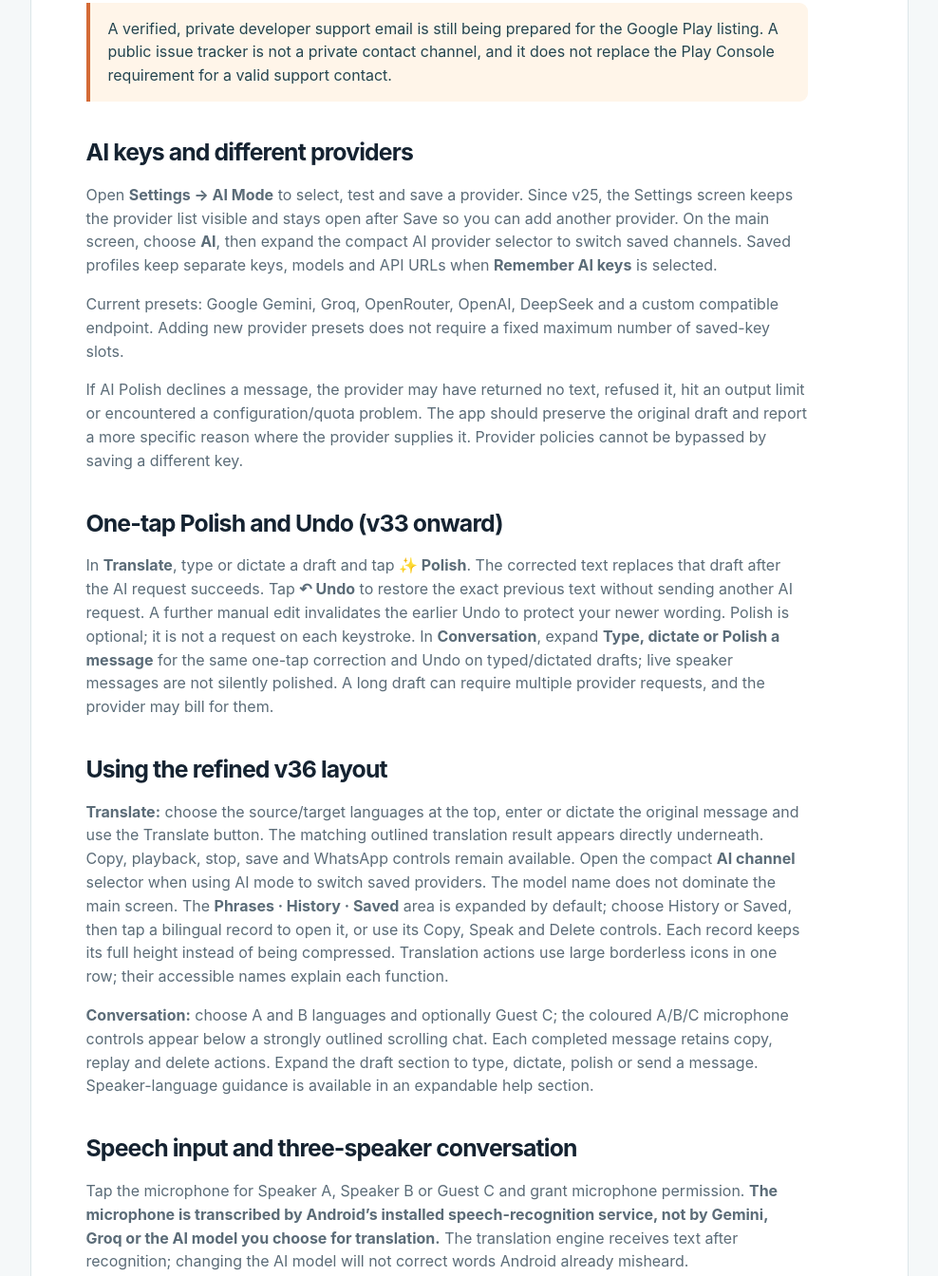
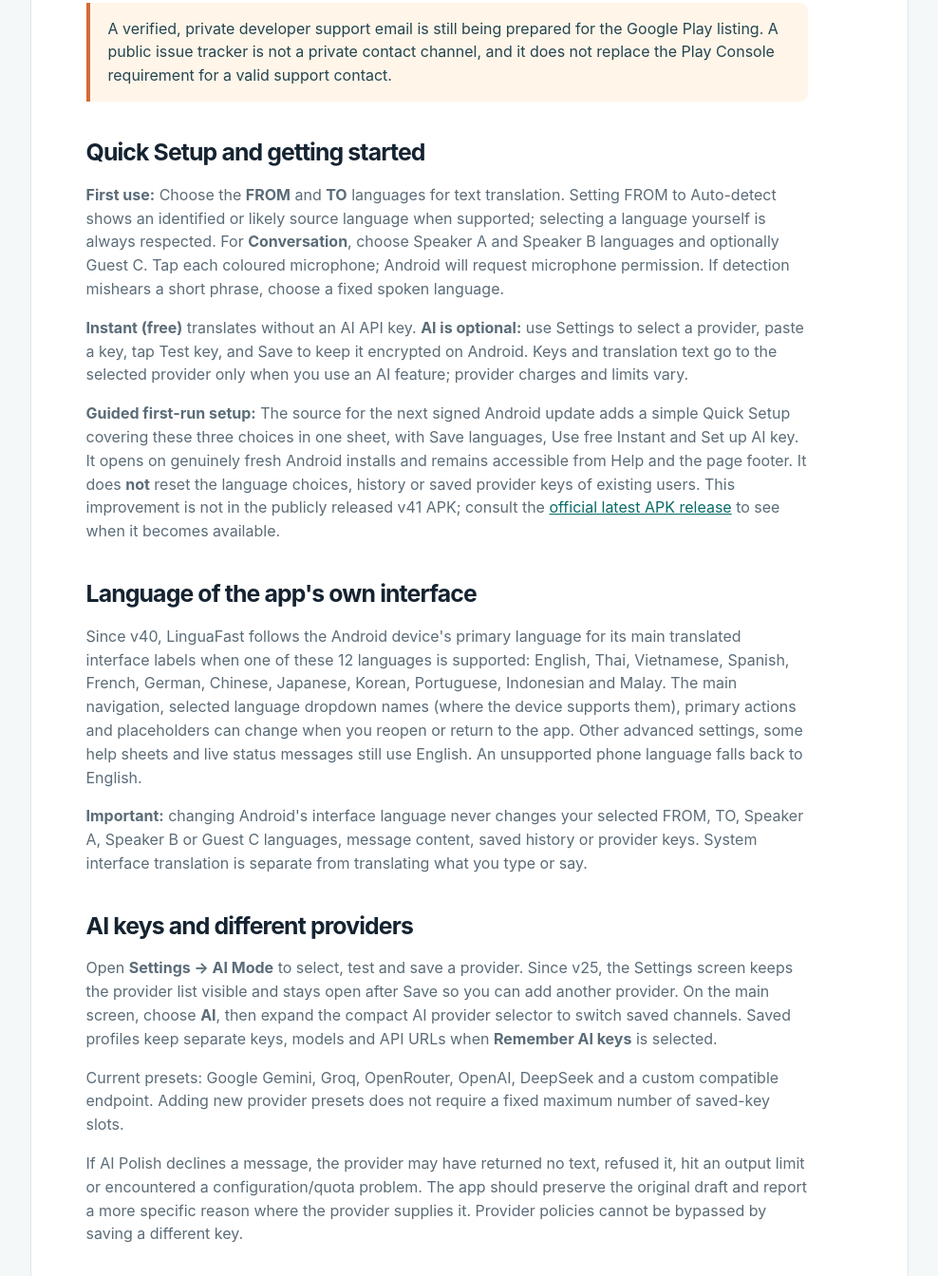
Before and after one commit to madbit1/linguafast, a plain HTML site: page support.html in a window 1280 px wide. Shown: the part 583-1927 px from the top of the page at 95% size, without its empty margins (146-1134 px from the left). Drawn offline with Linux system fonts and the light colour scheme.

Commit message:
Website support: accurate v41 workflow, Quick Setup pending release and phone-language UI FAQ

```diff
--- a/support.html
+++ b/support.html
@@ -8,15 +8,22 @@
 <h2 id="contact">Contact and support</h2>
 <p>For non-sensitive problems, suggestions or feature requests, use the project's <a href="https://github.com/madbit1/linguafast-updates/issues/new" rel="noopener">public GitHub issue tracker</a>. Include the LinguaFast version, Android version, what happened and what you expected. Do <strong>not</strong> post API keys, signing details, email addresses, personal conversations or private logs.</p>
 <p class="note warning">A verified, private developer support email is still being prepared for the Google Play listing. A public issue tracker is not a private contact channel, and it does not replace the Play Console requirement for a valid support contact.</p>
+<h2 id="quick-start">Quick Setup and getting started</h2>
+<p><strong>First use:</strong> Choose the <strong>FROM</strong> and <strong>TO</strong> languages for text translation. Setting FROM to Auto-detect shows an identified or likely source language when supported; selecting a language yourself is always respected. For <strong>Conversation</strong>, choose Speaker A and Speaker B languages and optionally Guest C. Tap each coloured microphone; Android will request microphone permission. If detection mishears a short phrase, choose a fixed spoken language.</p>
+<p><strong>Instant (free)</strong> translates without an AI API key. <strong>AI is optional:</strong> use Settings to select a provider, paste a key, tap Test key, and Save to keep it encrypted on Android. Keys and translation text go to the selected provider only when you use an AI feature; provider charges and limits vary.</p>
+<p><strong>Guided first-run setup:</strong> The source for the next signed Android update adds a simple Quick Setup covering these three choices in one sheet, with Save languages, Use free Instant and Set up AI key. It opens on genuinely fresh Android installs and remains accessible from Help and the page footer. It does <strong>not</strong> reset the language choices, history or saved provider keys of existing users. This improvement is not in the publicly released v41 APK; consult the <a href="https://github.com/madbit1/linguafast-updates/releases/latest">official latest APK release</a> to see when it becomes available.</p>
+<h2 id="system-language">Language of the app's own interface</h2>
+<p>Since v40, LinguaFast follows the Android device's primary language for its main translated interface labels when one of these 12 languages is supported: English, Thai, Vietnamese, Spanish, French, German, Chinese, Japanese, Korean, Portuguese, Indonesian and Malay. The main navigation, selected language dropdown names (where the device supports them), primary actions and placeholders can change when you reopen or return to the app. Other advanced settings, some help sheets and live status messages still use English. An unsupported phone language falls back to English.</p>
+<p><strong>Important:</strong> changing Android's interface language never changes your selected FROM, TO, Speaker A, Speaker B or Guest C languages, message content, saved history or provider keys. System interface translation is separate from translating what you type or say.</p>
 <h2 id="keys">AI keys and different providers</h2>
 <p>Open <strong>Settings → AI Mode</strong> to select, test and save a provider. Since v25, the Settings screen keeps the provider list visible and stays open after Save so you can add another provider. On the main screen, choose <strong>AI</strong>, then expand the compact AI provider selector to switch saved channels. Saved profiles keep separate keys, models and API URLs when <strong>Remember AI keys</strong> is selected.</p>
 <p>Current presets: Google Gemini, Groq, OpenRouter, OpenAI, DeepSeek and a custom compatible endpoint. Adding new provider presets does not require a fixed maximum number of saved-key slots.</p>
 <p>If AI Polish declines a message, the provider may have returned no text, refused it, hit an output limit or encountered a configuration/quota problem. The app should preserve the original draft and report a more specific reason where the provider supplies it. Provider policies cannot be bypassed by saving a different key.</p>
 <h2 id="polish">One-tap Polish and Undo (v33 onward)</h2>
 <p>In <strong>Translate</strong>, type or dictate a draft and tap <strong>✨ Polish</strong>. The corrected text replaces that draft after the AI request succeeds. Tap <strong>↶ Undo</strong> to restore the exact previous text without sending another AI request. A further manual edit invalidates the earlier Undo to protect your newer wording. Polish is optional; it is not a request on each keystroke. In <strong>Conversation</strong>, expand <strong>Type, dictate or Polish a message</strong> for the same one-tap correction and Undo on typed/dictated drafts; live speaker messages are not silently polished. A long draft can require multiple provider requests, and the provider may bill for them.</p>
-<h2 id="layout">Using the refined v36 layout</h2>
-<p><strong>Translate:</strong> choose the source/target languages at the top, enter or dictate the original message and use the Translate button. The matching outlined translation result appears directly underneath. Copy, playback, stop, save and WhatsApp controls remain available. Open the compact <strong>AI channel</strong> selector when using AI mode to switch saved providers. The model name does not dominate the main screen. The <strong>Phrases · History · Saved</strong> area is expanded by default; choose History or Saved, then tap a bilingual record to open it, or use its Copy, Speak and Delete controls. Each record keeps its full height instead of being compressed. Translation actions use large borderless icons in one row; their accessible names explain each function.</p>
-<p><strong>Conversation:</strong> choose A and B languages and optionally Guest C; the coloured A/B/C microphone controls appear below a strongly outlined scrolling chat. Each completed message retains copy, replay and delete actions. Expand the draft section to type, dictate, polish or send a message. Speaker-language guidance is available in an expandable help section.</p>
+<h2 id="layout">Using the current v41 layout</h2>
+<p><strong>Translate:</strong> choose the source/target languages at the top, enter or dictate the original message and use the Translate button. The matching outlined translation result appears directly underneath. Copy, playback, stop, save and WhatsApp controls remain available. Open the compact <strong>AI channel</strong> selector when using AI mode to switch saved providers. The model name does not dominate the main screen. The <strong>Phrases · History · Saved</strong> area is expanded by default; choose History or Saved, then tap a bilingual record to open it, or use its Copy, Speak and Delete controls. Each record keeps its full height instead of being compressed. Translation actions use small, borderless icons in even-width rows so the Clear ✕ control stays inside a narrow screen; their accessible names explain each function. The FROM and TO language boxes have stronger outlines.</p>
+<p><strong>Conversation:</strong> choose A and B languages and optionally Guest C; the three coloured A/B/C microphone controls appear <strong>above</strong> a shorter, scrollable conversation transcript on narrow screens, so all three stay accessible. Each completed message retains copy, replay and delete actions. Expand the draft section to type, dictate, polish or send a message. Speaker-language guidance is available in an expandable help section.</p>
 <h2 id="speech">Speech input and three-speaker conversation</h2>
 <p>Tap the microphone for Speaker A, Speaker B or Guest C and grant microphone permission. <strong>The microphone is transcribed by Android’s installed speech-recognition service, not by Gemini, Groq or the AI model you choose for translation.</strong> The translation engine receives text after recognition; changing the AI model will not correct words Android already misheard.</p><p>If words are garbled, choose the actual <strong>speaker language</strong> (for example English, Vietnamese or Thai) instead of Auto. Speak directly toward the microphone, reduce music/TV/background conversation, and check that Android Speech Services and language packs are updated. Watch the live transcription before trusting the translation. Short, mixed-language or heavily accented phrases can be misunderstood by the installed recognizer.</p><p><strong>Since v29:</strong> speech capture was adjusted to give Android more time to return final recognizer output and to support draft dictation at the cursor. Transcription appears while you speak when the installed recognizer supplies interim results. Actual timing and recognition accuracy remain dependent on Android speech services.</p>
 <p>If speech recognition remains unreliable, type the original message instead; this bypasses microphone transcription entirely. Text translation and conversation mode remain distinct options in the app. Do not share private conversations or API keys in a public support issue.</p>
@@ -25,7 +32,7 @@
 <p>Uninstalling the Android app or clearing its storage can permanently remove unsaved data. Existing signed in-place upgrades are intended to keep data, but always save a copy of important translations beforehand. A history backup does not contain API keys and it is not encrypted once you export it.</p>
 <p>LinguaFast does not currently provide a LinguaFast account-registration system or central user account to delete. If you used a third-party AI, translation or Android speech provider, deletion of LinguaFast's local records does not necessarily delete data they processed. Contact the relevant provider for their data-rights process. See the full <a href="privacy.html#retention">retention and deletion policy</a>.</p>
 <h2 id="updates">Updates and release verification</h2>
-<p>Official signed builds are available from the <a href="https://github.com/madbit1/linguafast-updates/releases/tag/android-v36">v36 release</a> and the <a href="https://github.com/madbit1/linguafast-updates/releases/latest">latest-release feed</a>. The current published build is <strong>v1.36.0 (build 36)</strong>. In the Android app, open <strong>About → Check now → Update now</strong>. The download and checksum verification are separate from Android's mandatory installation approval.</p>
+<p>Official signed builds are available in the <a href="https://github.com/madbit1/linguafast-updates/releases/latest">latest-release feed</a>. The most recently independently confirmed published release during this site update is <strong>v1.41.0 (build 41)</strong>; use the live feed for newer releases. Do not mistake an unreleased private source branch for an installable APK. In the Android app, open <strong>About → Check now → Update now</strong>. The download and checksum verification are separate from Android's mandatory installation approval.</p>
 <p><strong>Updater changes from v34, with v35/v36 device confirmation:</strong> on Android 10 and later, the app uses a direct HTTPS download instead of relying on an Android Download Manager job that could remain stuck at Waiting with no bytes received. Progress displays bytes received and a percentage when the server provides a total. Partial downloads remain hidden until checked against the release SHA-256 twice. Older Android versions retain Download Manager. <strong>In-app updates to v35 and v36 have now been confirmed working on the owner’s Samsung, including Android installation approval. Individual phone security settings and downloads can still fail; use the app’s status messages to troubleshoot.</strong></p>
 <p><strong>If an older updater is stuck:</strong> cancel it. If you have already built and verified the matching signed APK locally, open Samsung <strong>My Files → Internal storage → Download → LinguaFast</strong>, select the correctly versioned APK and choose <strong>Update</strong>, not Uninstall. Otherwise use the official release page and verify its SHA-256. Keep the package/signature unchanged and do not clear app storage. If Samsung or Play Protect flags the APK as harmful, stop rather than bypassing the protection.</p>
 <p><strong>Safety:</strong> if Google Play Protect or Samsung Auto Blocker describes an APK as harmful, stop. Do not override device protection to install it. A release signature and a matching checksum establish file identity, not that Google has classified the file as safe. Our earlier Play Protect warning remains under review.</p>
```
